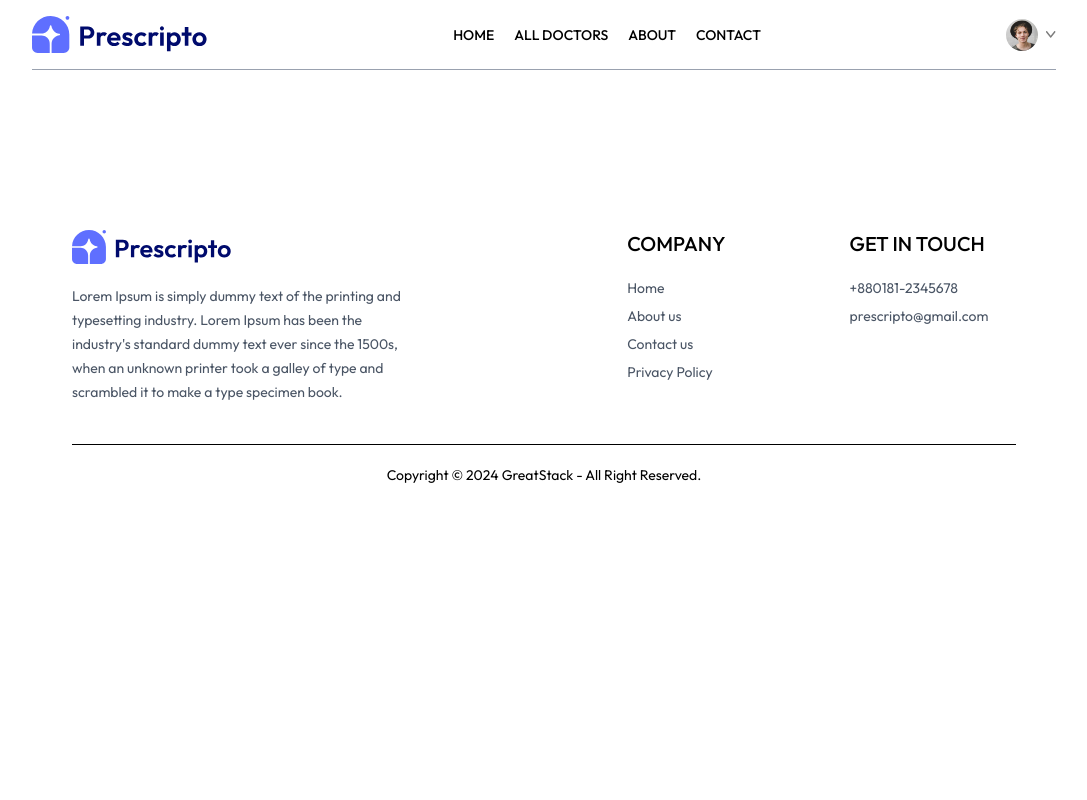
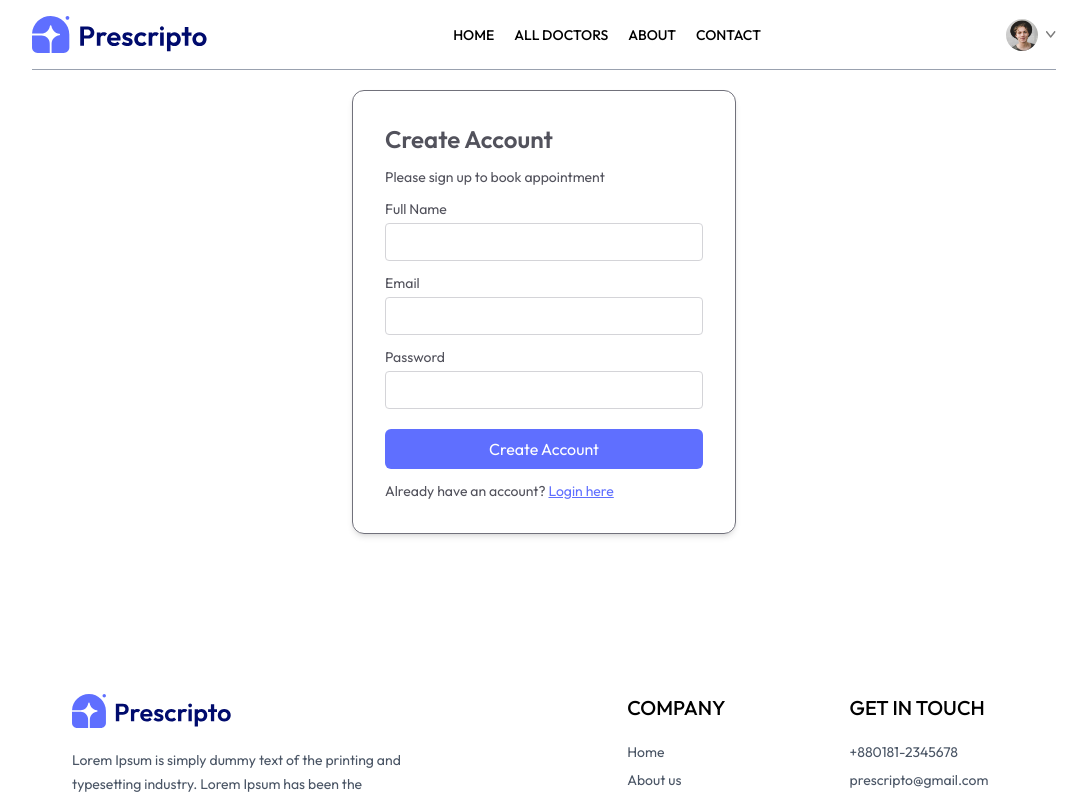
Before and after one commit to syedtamimnsu/Doctors_Appointment_Booking_System, a React (Vite) app in the folder frontend/: page /login in a window 1280 px wide. Shown: the top 800 px of the page, without its empty margins (96-1183 px from the left). Built offline with nearby package versions, Linux system fonts and the light colour scheme; a web font is replaced by a local one.

Commit message:
project added

```diff
--- a/frontend/src/pages/Contact.jsx
+++ b/frontend/src/pages/Contact.jsx
@@ -1,9 +1,26 @@
 import React from 'react'
+import { assets } from '../assets/assets_frontend/assets'
 
 const Contact = () => {
   return (
     <div>
+      <div className='text-center text-2xl pt10 text-gray-500'>
+        <p>CONTACT <span className='text-gray-700 font-medium'>US</span></p>
+      </div>
 
+      <div className='my-10 flex flex-col md:flex-row justify-center gap-10 mb-28 text-sm'>
+        <img className='w-full md:max-w-[360px]' src={assets.contact_image} alt="" />
+
+        <div className='flex flex-col justify-center items-start gap-6'>
+          <p className='font-semibold text-lg text-gray-600'>Our OFFICE</p>
+          <p className='text-gray-500'>54709 Willms Station <br />Suite 350, Washington, USA</p>
+          <p className='text-gray-500'>Tel: (415) 555‑0132 <br />Email: greatstackdev@gmail.com</p>
+          <p className='font-semibold text-lg text-gray-600'>Careers at PRESCRIPTO</p>
+          <p className='text-gray-500'>Learn more about our teams and job openings.</p>
+
+          <button className='border border-black px-8 py-4 text-sm hover:bg-black hover:text-white transition-all duration-300'>Explore Jobs</button>
+        </div>
+      </div>
     </div>
   )
 }
--- a/frontend/src/pages/Login.jsx
+++ b/frontend/src/pages/Login.jsx
@@ -1,10 +1,50 @@
-import React from 'react'
+import React, { useState } from 'react'
 
 const Login = () => {
+  const [state, setState] = useState('Sign Up')
+
+  const [email, setEmail] = useState('')
+  const [password, setPassword] = useState('')
+  const [name, setName] = useState('')
+
+  const onSubmitHandler = async (event) =>{
+    event.preventDefault()
+  }
   return (
-    <div>
+    <form className='min-h-[80hv] flex items-center'>
+      <div className='flex flex-col gap-3 m-auto items-start p-8 min-w-[340px] sm:min-w-96 border border-zinc-500 rounded-xl text-zinc-600 text-sm shadow-md'>
+        <p className='text-2xl font-semibold'>{state === 'Sign Up' ? "Create Account" : "Login"}</p>
+        <p>Please {state === 'Sign Up' ? "sign up" : "log in"} to book appointment</p>
 
-    </div>
+        {
+          state === 'Sign Up' &&
+          <div className='w-full'>
+            <p>Full Name</p>
+            <input className='border border-zinc-300 rounded w-full p-2 mt-1' type="text" onClick={(e)=>setName(e.target.name)} value={name} required/>
+          </div>
+        }
+
+
+
+        <div className='w-full'>
+          <p>Email</p>
+          <input className='border border-zinc-300 rounded w-full p-2 mt-1' type="email" onClick={(e)=>setEmail(e.target.name)} value={email} required/>
+        </div>
+
+        <div className='w-full'>
+          <p>Password</p>
+          <input className='border border-zinc-300 rounded w-full p-2 mt-1' type="password" onClick={(e)=>setPassword(e.target.name)} value={password} required/>
+        </div>
+
+        <button className='bg-[#5f6FFF] text-white w-full py-2 rounded-md text-base mt-2 cursor-pointer hover:scale-105 transition-all'>{state === 'Sign Up' ? "Create Account" : "Login"}</button>
+
+        {
+          state === 'Sign Up'
+          ? <p>Already have an account? <span onClick={() => setState('Login')} className='text-[#5f6FFF] underline cursor-pointer'> Login here</span></p>
+          : <p>Create a new account? <span onClick={() => setState('Sign Up')} className='text-[#5f6FFF] underline cursor-pointer'> click here</span></p>
+        }
+      </div>
+    </form>
   )
 }
 
--- a/frontend/src/pages/MyProfile.jsx
+++ b/frontend/src/pages/MyProfile.jsx
@@ -1,8 +1,33 @@
-import React from 'react'
+import React, { useState } from 'react';
+import { assets } from '../assets/assets_frontend/assets';
 
 const MyProfile = () => {
+
+  const [userData, setUserData] = useState({
+    name: "Edward Vincent",
+    image: assets.profile_pic,
+    email: 'richardjameswap@gmail.com',
+    phone: '+1  123 456 7890',
+    address:{
+      line1: "57th Cross, Richmond ",
+      line2: "Circle, Church Road, London"
+    },
+    gender: 'Male',
+    dob: '2000-01-20'
+  })
+
+  const [isEdit, setIsEdit] = useState(false)
+
+
   return (
     <div>
+      <img src={userData.image} alt="" />
+
+      {
+        isEdit
+        ? <input type="text" value={userData.name} onChange={e=> setUserData(prev => ({...prev,name:e.target.value}))} />
+        : <p>{userData.name}</p>
+      }
 
     </div>
   )
```
